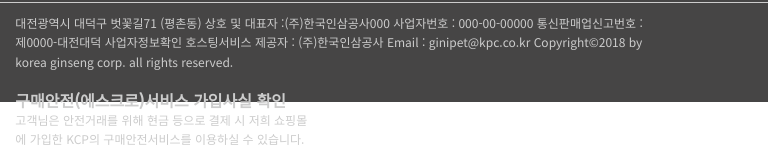
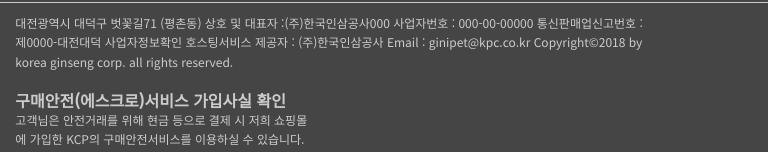
Before and after one commit to Yuntaejong/Harimpetfood, a plain HTML site: page index.html in a window 768 px wide. Shown: the part 3356-3524 px from the top of the page. Drawn offline with nearby package versions, Linux system fonts and the light colour scheme.

Commit message:
Add files via upload

```diff
--- a/css/tablet.css
+++ b/css/tablet.css
@@ -153,8 +153,9 @@
   }
   address {
     margin-top:130px;
-    height:100px;
+    height:150px;
     padding:10px 2%;
     box-sizing: border-box;
   }
+  .a_pay {padding-bottom: 0;}
 }
```
